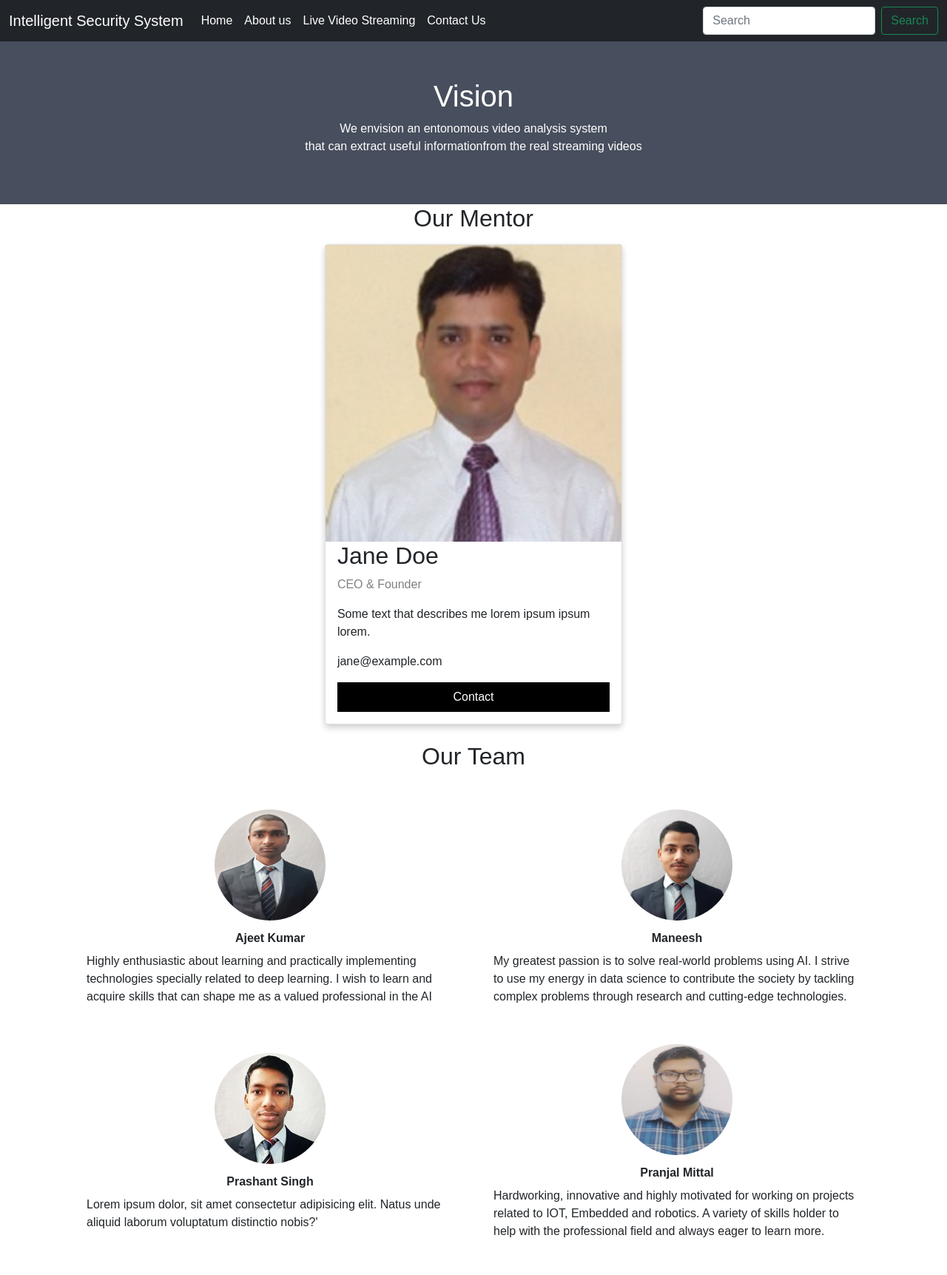
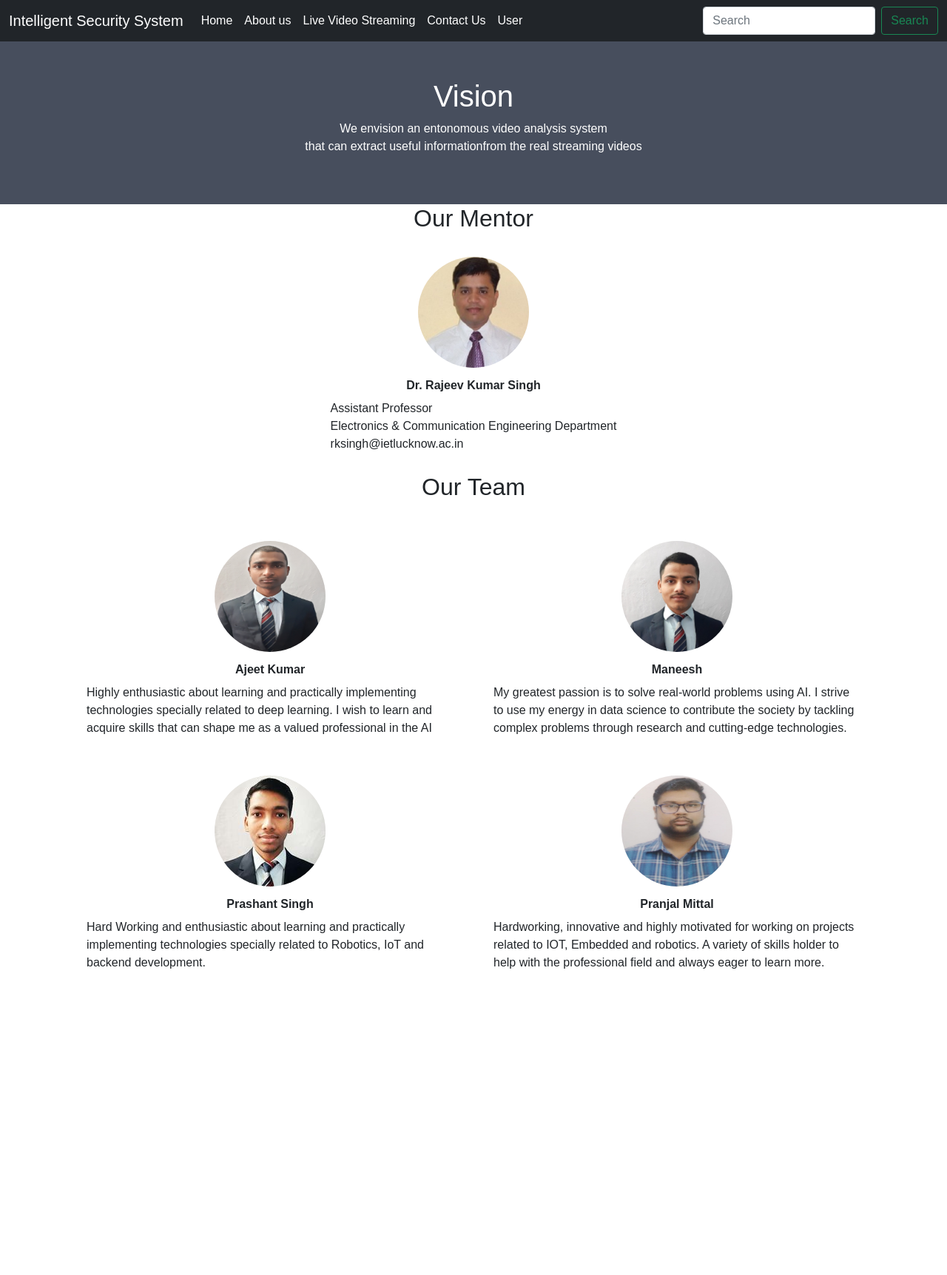
Before and after one commit to maneesh06/django_project, a Django app: page /about_us in a window 1280 px wide. Shown: the whole page at 74% size. After the commit the page ends 1309 px from the top, so only its background shows below. Run offline with Django 3.2, Linux system fonts and the light colour scheme.

Commit message:
modified about_us

```diff
--- a/backend/templates/about_us.html
+++ b/backend/templates/about_us.html
@@ -12,7 +12,7 @@
   </div>
   <h2 style="text-align:center">Our Mentor</h2>
   <div class="row" style="display:flex; justify-content:center;" >
-    <div class="column">
+    {% comment %} <div class="column">
       <div class="card">
         <img  src="/static/images/rajiv.jpg" alt="Rajiv Kumar Singh" style="width:100">
         <div class="container">
@@ -23,16 +23,16 @@
           <p><button class="button">Contact</button></p>
         </div>
       </div>
-    </div>
+    </div> {% endcomment %}
 
-    {% comment %} <div class="unit">
+    <div class="unit">
       <img src="/static/images/rajiv.jpg" alt="Dr. Rajeev Kumar Singh">
       <p>Dr. Rajeev Kumar Singh</p>
-      <p>Assistant Professor
-        Electronics & Communication Engineering Department
+      <p>Assistant Professor <br>
+        Electronics & Communication Engineering Department <br>
         rksingh@ietlucknow.ac.in</p>
 
-    </div> {% endcomment %}
+    </div>
   </div>
 
 
@@ -59,7 +59,8 @@
       <div class="unit">
         <img  src="/static/images/prashant.jpg" alt="Prashant">
         <p>Prashant Singh</p>
-        <p>Lorem ipsum dolor, sit amet consectetur adipisicing elit. Natus unde aliquid laborum voluptatum distinctio nobis?'</p>
+        <p>Hard Working and enthusiastic about learning and practically implementing technologies specially related to Robotics, IoT and backend development.
+          </p>
 
     </div>
     <div class="unit">
--- a/backend/templates/base.html
+++ b/backend/templates/base.html
@@ -36,6 +36,9 @@
               <li class="nav-item">
                 <a class="nav-link active" href="/contact_us">Contact Us</a>
               </li>
+              <li class="nav-item">
+                <a class="nav-link active" href="/user"> User</a>
+              </li>
               </li>
 
 
```
